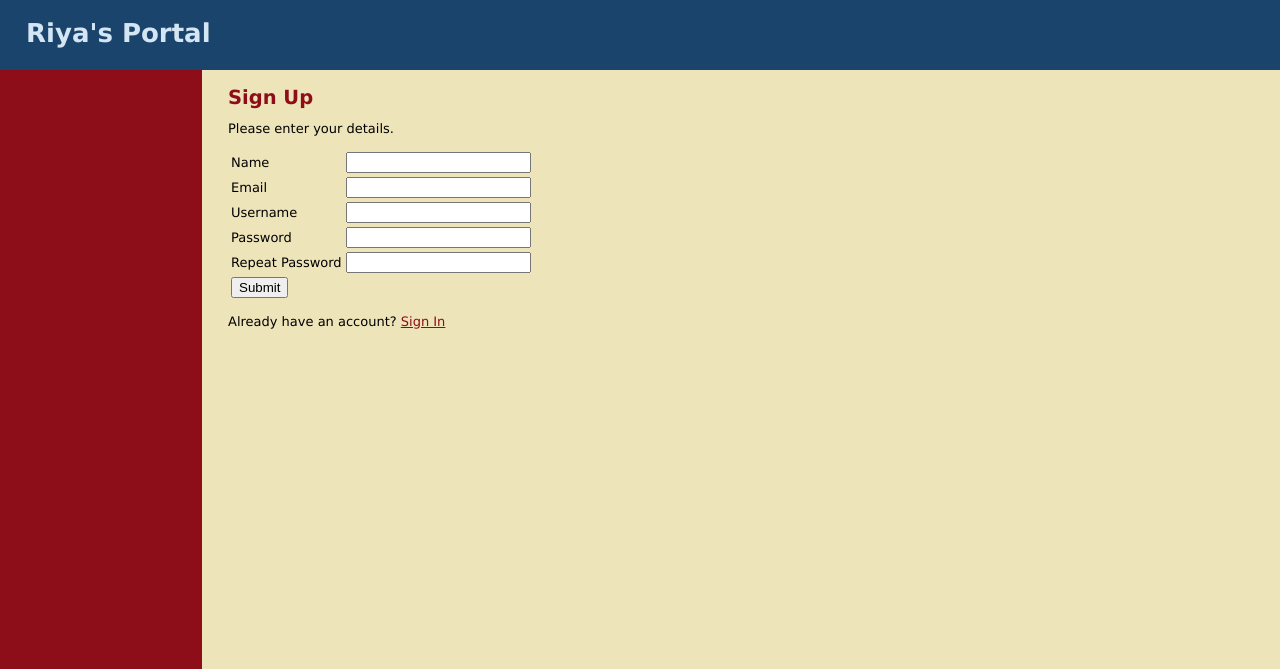
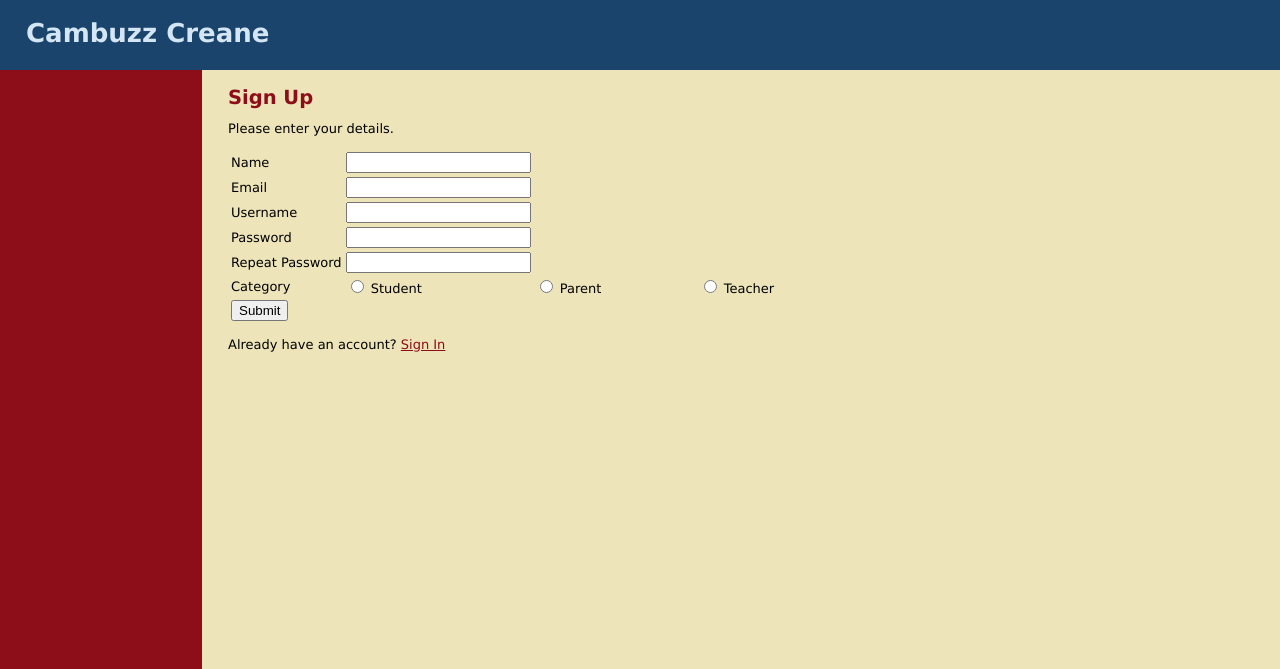
Before and after one commit to prashantkbhardwaj/newcambuzz, a PHP site: page /creane/public/signup.php in a window 1280 px wide. Shown: the top 669 px of the page. Run offline with PHP 8.4, Linux system fonts and the light colour scheme; some libraries are stand-ins or nearby versions.

Commit message:
refreshed codes

```diff
--- a/creane/includes/db_connection.php
+++ b/creane/includes/db_connection.php
@@ -1,7 +1,7 @@
 <?php
 define("DB_SERVER", "localhost");
 define("DB_USER", "root");
-define("DB_PASS", "root");
+define("DB_PASS", "");
 define("DB_NAME", "creane");
 
 // Create connection
--- a/creane/public/signup.php
+++ b/creane/public/signup.php
@@ -22,9 +22,10 @@ if(isset($_POST['submit'])){
 		$username = mysql_prep($_POST["username"]);
 		$email = $_POST['email'];
 		$hashed_password = password_encrypt($_POST["password"]);
+		$category = $_POST['category'];
 
-		$query = "INSERT INTO users (name, username, email, hashed_password)";
-		$query .= " VALUES ('{$name}', '{$username}', '{$email}', '{$hashed_password}')";
+		$query = "INSERT INTO users (name, username, email, hashed_password, category)";
+		$query .= " VALUES ('{$name}', '{$username}', '{$email}', '{$hashed_password}', '{$category}')";
 		$result = mysqli_query($conn, $query);
 
         if ($result) {
@@ -38,7 +39,7 @@ if(isset($_POST['submit'])){
 ?>
 <!DOCTYPE html PUBLIC "-//W3C//DTD XHTML 1.0 Strict//EN" "http://www.w3.org/TR/xhtml1/DTD/xhtml1-strict.dtd">
 <html>
-<head><title>Riya's Portal</title>
+<head><title>Cambuzz Creane</title>
 <script type="text/javascript" src="http://ajax.googleapis.com/ajax/libs/jquery/1/jquery.min.js"></script>
 <script src="https://ajax.googleapis.com/ajax/libs/jquery/1.11.3/jquery.min.js"></script>
 <script type="text/javascript"><!--
@@ -54,7 +55,7 @@ $(function() {
 </head>
 <body>
 <div id="header">
-<h1>Riya's Portal</h1>
+<h1>Cambuzz Creane</h1>
 </div>
 <div id="main">
 <div id="navigation">
@@ -90,6 +91,12 @@ $(function() {
 	   				<td><div class="registrationFormAlert" id="divCheckPasswordMatch" style="margin-left: 160px;"></div></td>
 	   			</tr>
 	   			<tr>
+	   				<td>Category</td>
+	   				<td><input type="radio" name="category" value="student" selected> Student</td>
+	   				<td><input type="radio" name="category" value="parent"> Parent</td>
+	   				<td><input type="radio" name="category" value="teacher"> Teacher</td>
+	   			</tr>
+	   			<tr>
 	   				<td><input name="submit" type="submit" value="Submit"></td>
 	   			</tr>
 	   		</table>
--- a/vitcc/includes/db_connection.php
+++ b/vitcc/includes/db_connection.php
@@ -1,7 +1,7 @@
 <?php
 define("DB_SERVER", "localhost");
 define("DB_USER", "root");
-define("DB_PASS", "root");
+define("DB_PASS", "");
 define("DB_NAME", "vitcc");
 
 // Create connection
--- a/vitcc/includes/layouts/header.php
+++ b/vitcc/includes/layouts/header.php
@@ -1,10 +1,10 @@
 <!DOCTYPE html>
 <html>
 <head>
-	<title>Wireless Imaging Rover</title>
+	<title>Cambuzz VITCC</title>
 	<link href="css/public.css" media="all" rel="stylesheet" type="text/css"/>
 </head>
 <body>
 <div id="header">
-<h1>Wireless Imaging Rover</h1>
+<h1>Cambuzz VITCC</h1>
 </div>
--- a/vitcc/public/signup.php
+++ b/vitcc/public/signup.php
@@ -38,7 +38,7 @@ if(isset($_POST['submit'])){
 ?>
 <!DOCTYPE html PUBLIC "-//W3C//DTD XHTML 1.0 Strict//EN" "http://www.w3.org/TR/xhtml1/DTD/xhtml1-strict.dtd">
 <html>
-<head><title>Riya's Portal</title>
+<head><title>Cambuzz VITCC</title>
 <script type="text/javascript" src="http://ajax.googleapis.com/ajax/libs/jquery/1/jquery.min.js"></script>
 <script src="https://ajax.googleapis.com/ajax/libs/jquery/1.11.3/jquery.min.js"></script>
 <script type="text/javascript"><!--
@@ -54,7 +54,7 @@ $(function() {
 </head>
 <body>
 <div id="header">
-<h1>Riya's Portal</h1>
+<h1>Cambuzz VITCC</h1>
 </div>
 <div id="main">
 <div id="navigation">
```
Also changed, not shown: index.php (+20 -2 lines).
